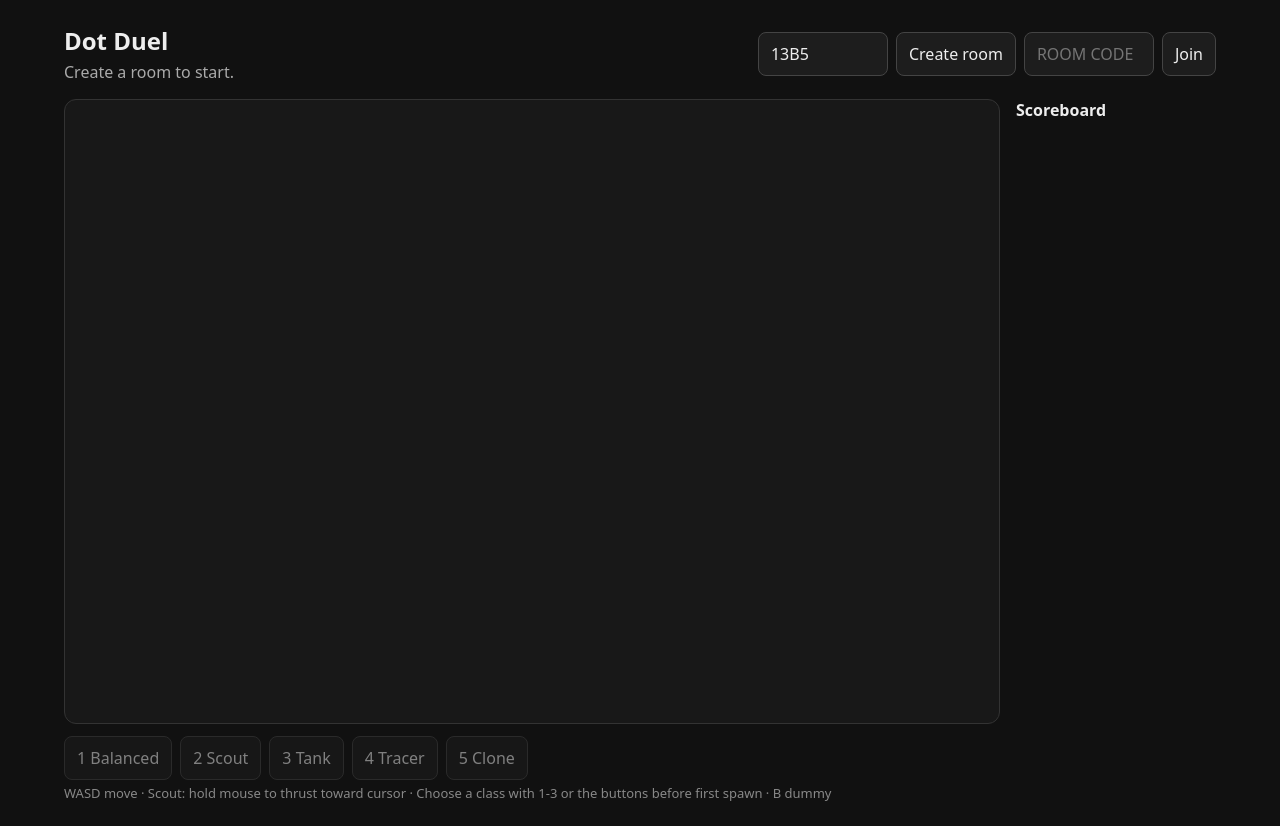
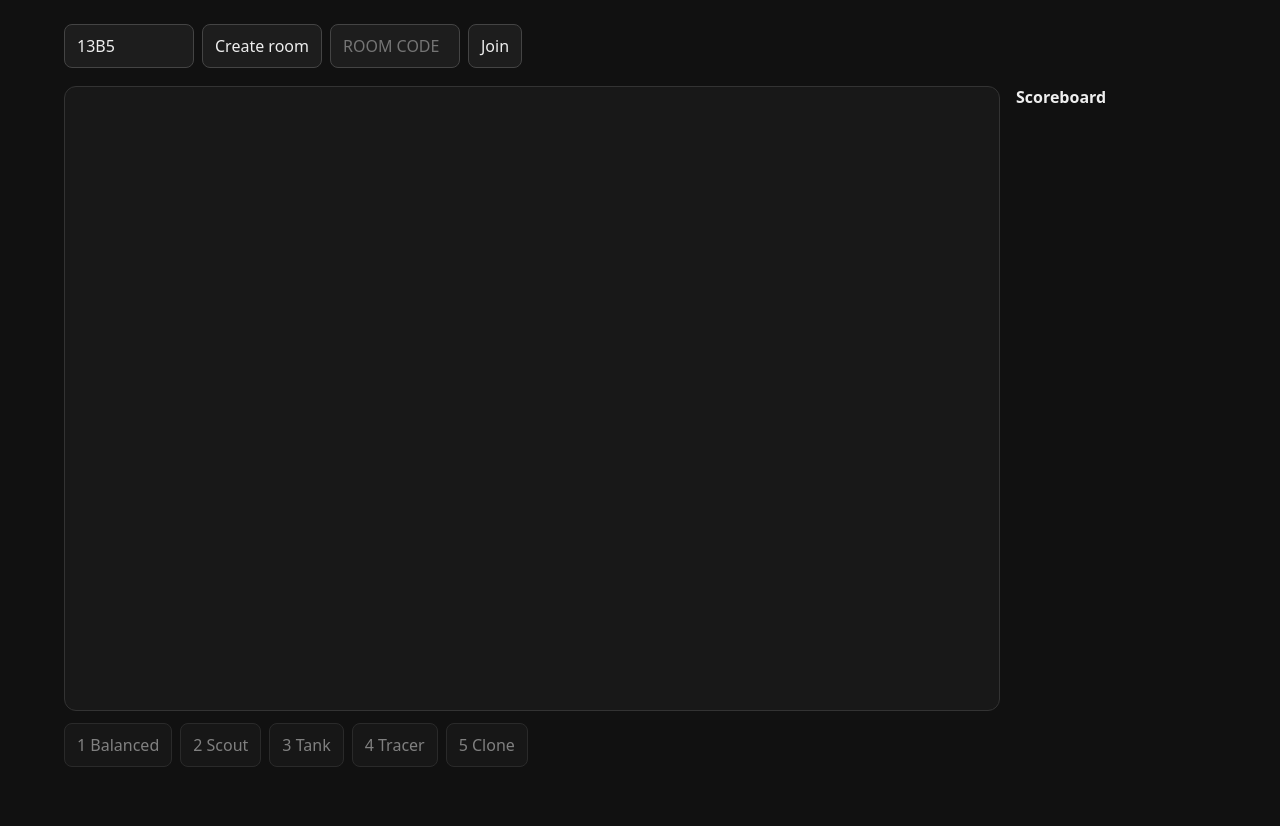
Before and after one commit to Qazzquimby/tag, a website built with Vite: page index.html in a window 1280 px wide. After the commit the page ends 800 px from the top, so only its background shows below. Built offline with nearby package versions, Linux system fonts and the light colour scheme; no server answers.

Commit message:
Adjust styles

```diff
--- a/index.html
+++ b/index.html
@@ -3,15 +3,10 @@
   <head>
     <meta charset="UTF-8" />
     <meta name="viewport" content="width=device-width, initial-scale=1.0" />
-    <title>Dot Duel</title>
+    <title>Tag</title>
   </head>
   <body>
     <main class="app">
-      <header>
-        <div>
-          <h1>Dot Duel</h1>
-          <p id="status">Create a room to start.</p>
-        </div>
         <div class="room-controls">
           <input id="name" maxlength="8" placeholder="NAME" autocomplete="off" />
           <button id="create">Create room</button>
@@ -29,7 +24,6 @@
           </div>
           <div id="ability-hud" class="ability-hud" hidden></div>
           <div id="class-picker" class="class-picker"></div>
-          <p class="hint">WASD move · Scout: hold mouse to thrust toward cursor · Choose a class with 1-3 or the buttons before first spawn · B dummy</p>
         </div>
         <aside class="sidebar">
           <h2>Scoreboard</h2>
--- a/package.json
+++ b/package.json
@@ -1,5 +1,5 @@
 {
-  "name": "dot-multiplayer",
+  "name": "tag",
   "private": true,
   "version": "0.0.1",
   "type": "module",
--- a/src/style.css
+++ b/src/style.css
@@ -2,10 +2,10 @@
 html, body { margin: 0; min-height: 100%; background: #111; color: #eee; font-family: system-ui, sans-serif; }
 body { display: flex; justify-content: center; }
 .app { width: min(1200px, 100%); padding: 24px; }
-header { display: flex; gap: 24px; align-items: center; justify-content: space-between; margin-bottom: 16px; }
+header { display: flex; gap: 24px; align-items: center; justify-content: space-between; }
 h1 { margin: 0; font-size: 24px; }
 p { margin: 4px 0 0; color: #aaa; }
-.room-controls { display: flex; gap: 8px; flex-wrap: wrap; justify-content: flex-end; }
+.room-controls { display: flex; gap: 8px; flex-wrap: wrap; margin-bottom: 18px; }
 button, input { border: 1px solid #444; background: #1d1d1d; color: #eee; border-radius: 8px; padding: 10px 12px; font: inherit; }
 button { cursor: pointer; }
 button:hover { background: #292929; }
```
